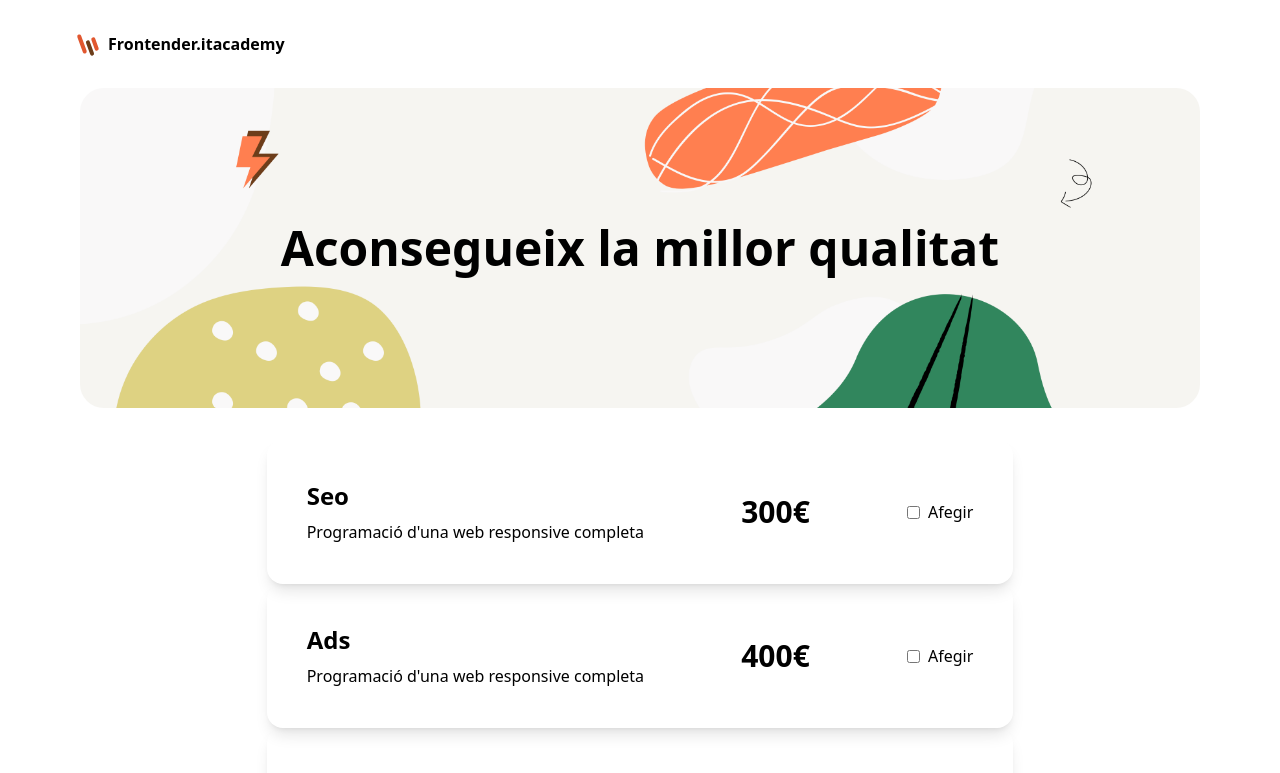
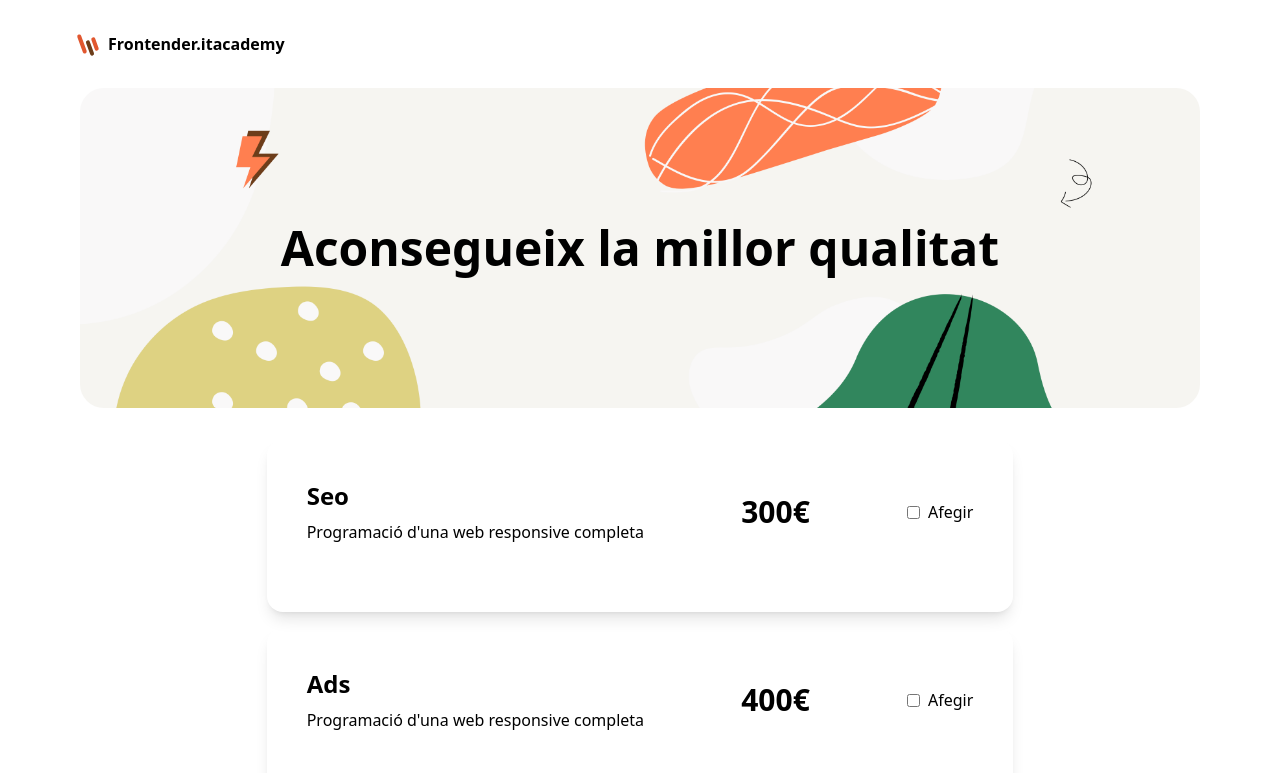
Before and after one commit to annahilla/6-Budget-App, a React (Vite) app: page /budget in a window 1280 px wide. Shown: the top 773 px of the page. Built offline with nearby package versions, Linux system fonts and the light colour scheme.

Commit message:
Add website customization form

```diff
--- a/src/App.tsx
+++ b/src/App.tsx
@@ -12,6 +12,7 @@ function App() {
         <Navbar />
         <Header />
 
+        <div className="flex flex-col gap-4">
           {options &&
             options.map(
               (option: {
@@ -29,6 +30,7 @@ function App() {
                 />
               )
             )}
+        </div>
 
         <PriceCount />
       </main>
--- a/src/components/Card.tsx
+++ b/src/components/Card.tsx
@@ -1,5 +1,6 @@
-import { ChangeEvent } from "react";
+import { ChangeEvent, useState } from "react";
 import { usePriceContext } from "../context/PriceContext";
+import WebsiteCustomization from "./WebsiteCustomization";
 
 const Card = ({
   id,
@@ -12,11 +13,12 @@ const Card = ({
   description: string;
   price: number;
 }) => {
+  const [isChecked, setIsChecked] = useState(false);
   const { totalPrice, updatePrice } = usePriceContext();
 
   const handleCheckboxChange = (event: ChangeEvent<HTMLInputElement>) => {
     const checked = event.target.checked;
-
+    setIsChecked(checked);
     if (checked) {
       updatePrice(price);
     } else {
@@ -25,22 +27,34 @@ const Card = ({
     console.log(totalPrice);
   };
 
+  const checkedStyles = isChecked
+    ? "border-2 border-green h-60 justify-start"
+    : " justify-center";
+
   return (
-    <div className="shadow-lg rounded-2xl p-10 flex flex-col justify-center items-center text-center m-auto gap-10 md:text-left md:flex-row md:justify-between md:w-2/3 ">
+    <div
+      className={`shadow-lg rounded-2xl p-10 flex flex-col text-center gap-7 m-auto md:w-2/3 ${checkedStyles}`}
+    >
+      <div className="flex flex-col justify-start items-center gap-10 w-100 md:flex-row md:justify-between md:text-left">
         <div className="flex flex-col gap-2">
           <h3 className="font-bold text-2xl">{title}</h3>
           <p>{description}</p>
         </div>
         <div className="font-bold text-3xl">{price}€</div>
+        <div>
           <div className="flex items-center gap-2">
             <input
               onChange={handleCheckboxChange}
               type="checkbox"
               name="checkbox"
               id={`checkbox-${id}`}
+              className="accent-green"
             />
             <label htmlFor={`checkbox-${id}`}>Afegir</label>
           </div>
+        </div>
+      </div>
+      <div className="self-end">{isChecked && <WebsiteCustomization />}</div>
     </div>
   );
 };
--- /dev/null
+++ b/src/components/NumberInput.tsx
@@ -0,0 +1,18 @@
+const NumberInput = () => {
+  return (
+    <div className="flex items-center justify-center gap-2">
+      <button className="rounded-full w-4 h-4 text-xs border border-slate-500 text-slate-500 flex items-center justify-center pb-0.5">
+        +
+      </button>
+      <input
+        className="w-10 text-center border rounded border-slate-500 outline-none"
+        type="number"
+      />
+      <button className="rounded-full w-4 h-4 text-xs border border-slate-500 text-slate-500 flex items-center justify-center pb-0.5">
+        -
+      </button>
+    </div>
+  );
+};
+
+export default NumberInput;
--- a/src/components/PriceCount.tsx
+++ b/src/components/PriceCount.tsx
@@ -4,7 +4,7 @@ const PriceCount = () => {
   const { totalPrice } = usePriceContext();
 
   return (
-    <div className="font-bold text-2xl my-20  m-auto flex items-center justify-center gap-2 md:justify-end md:w-2/3">
+    <div className="font-bold text-2xl my-20 m-auto flex items-center justify-center gap-2 md:justify-end md:w-2/3">
       <span>Preu pressupostat: </span>
       <span> {totalPrice} €</span>
     </div>
--- /dev/null
+++ b/src/components/WebsiteCustomization.tsx
@@ -0,0 +1,18 @@
+import NumberInput from "./NumberInput";
+
+const WebsiteCustomization = () => {
+  return (
+    <form className="flex flex-col items-end gap-4">
+      <div className="flex gap-4">
+        <label>Nombre de pàgines</label>
+        <NumberInput />
+      </div>
+      <div className="flex gap-4">
+        <label>Nombre de llenguatges</label>
+        <NumberInput />
+      </div>
+    </form>
+  );
+};
+
+export default WebsiteCustomization;
--- a/src/index.css
+++ b/src/index.css
@@ -1,3 +1,12 @@
 @tailwind base;
 @tailwind components;
 @tailwind utilities;
+
+@layer base {
+
+    input[type="number"]::-webkit-inner-spin-button,
+    input[type="number"]::-webkit-outer-spin-button {
+        -webkit-appearance: none;
+        margin: 0;
+    }
+}
--- a/tailwind.config.js
+++ b/tailwind.config.js
@@ -8,7 +8,8 @@ export default {
     extend: {
       colors: {
         orange: '#e1572f',
-        brown: '#6d3d1a'
+        brown: '#6d3d1a',
+        green: '#31865d'
       },
       backgroundImage: {
         "header": "url('assets/header.png')"
```
Lines whose indentation alone changed are shown as unchanged.
